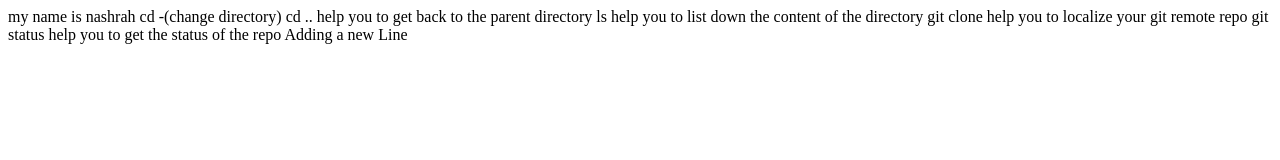
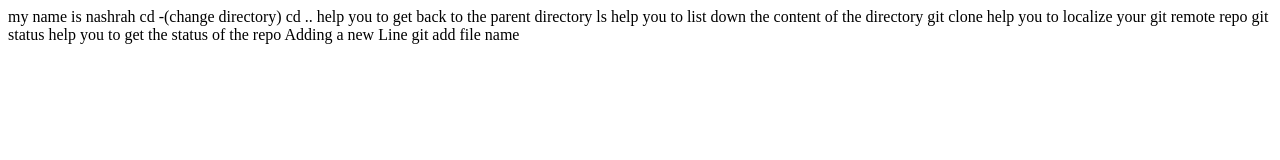
Before and after one commit to NASHRAH20/firsthtml, a plain HTML site: page index.html in a window 1280 px wide. Drawn offline with Linux system fonts and the light colour scheme.

Commit message:
add a new line

```diff
--- a/index.html
+++ b/index.html
@@ -5,3 +5,4 @@ ls help you to list down the content of the directory
 git clone <url of the git repo>help you to localize your git remote repo
 git status help you to get the status of the repo
 Adding a new Line
+git add file name
```
